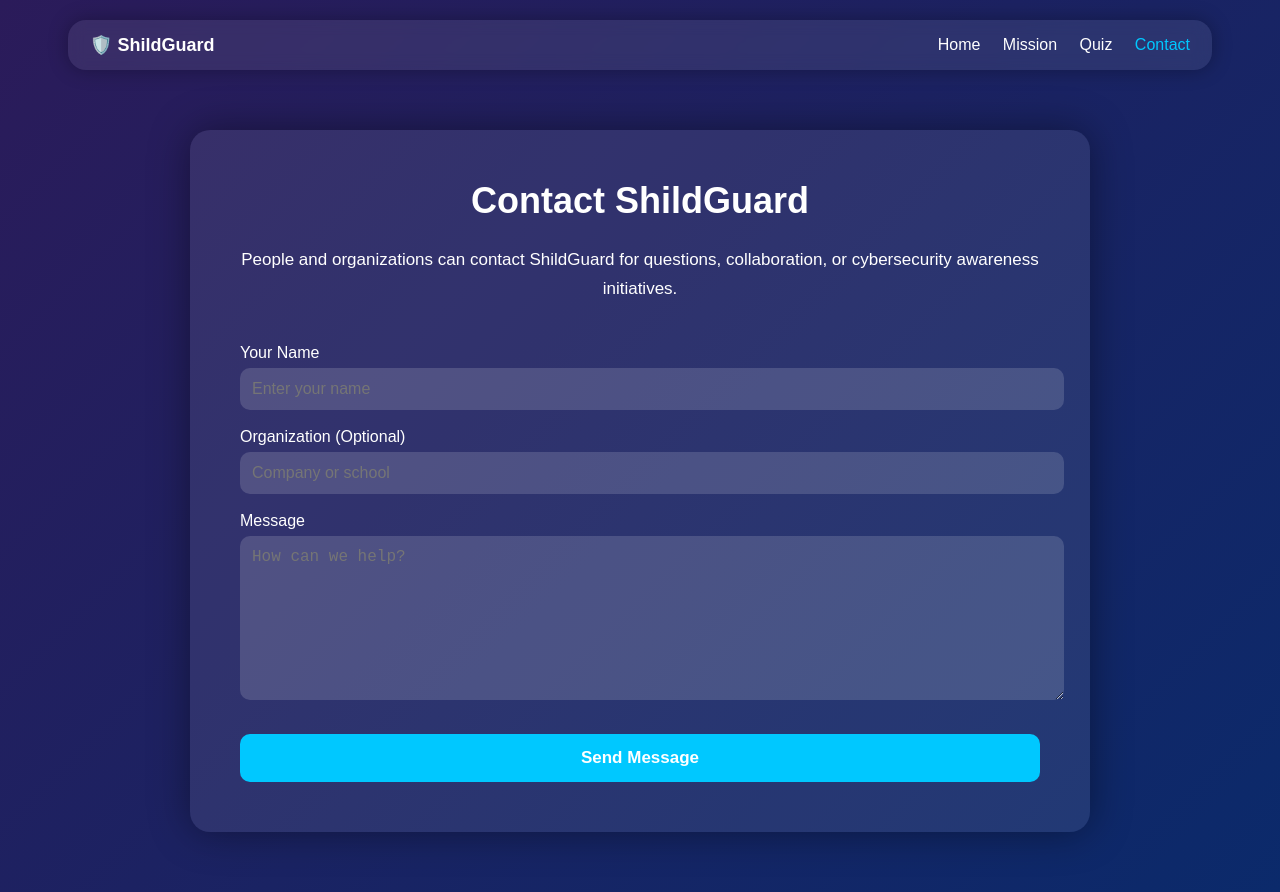
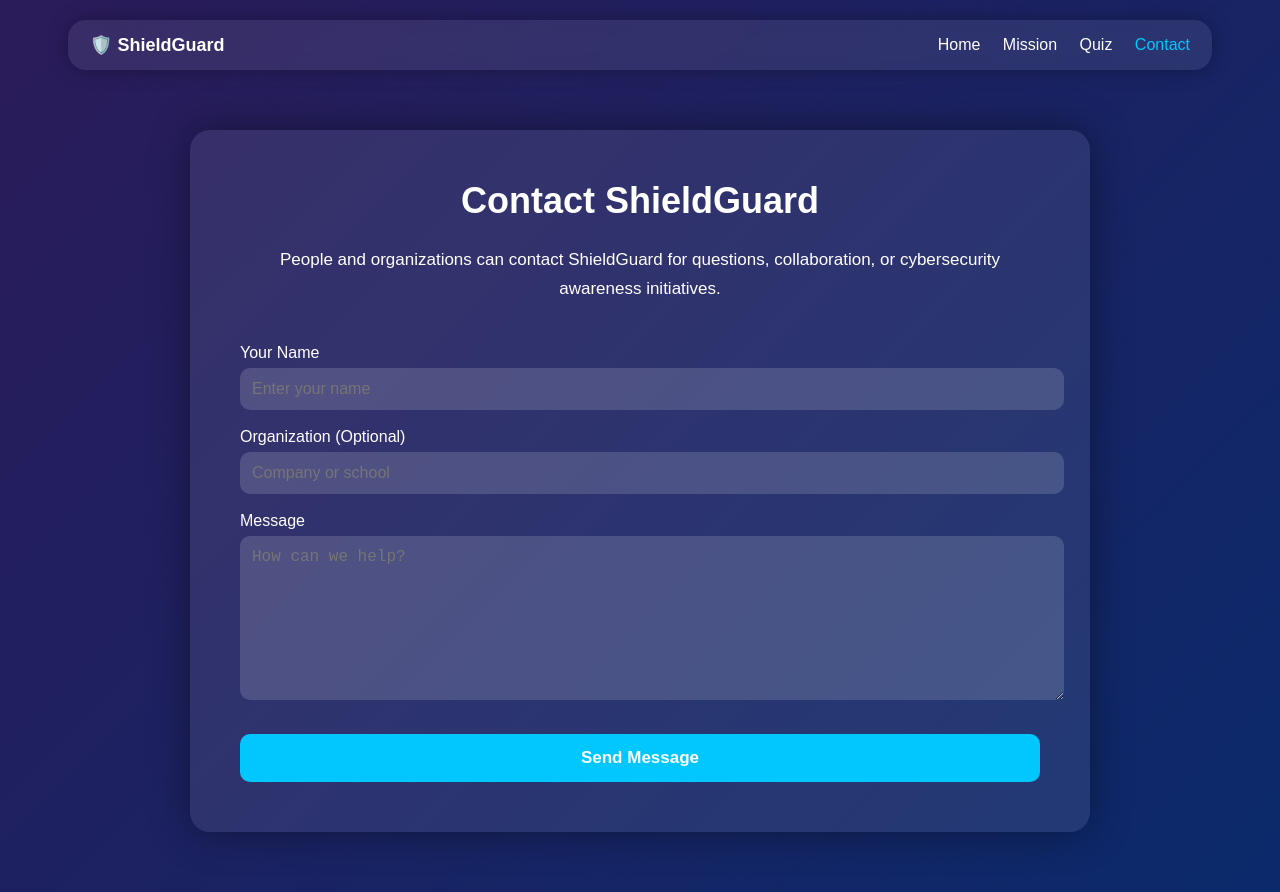
Before and after one commit to hawrefatahi91/ShildGuard, a plain HTML site: page contact.html in a window 1280 px wide. Drawn offline with Linux system fonts and the light colour scheme.

Commit message:
Fix spelling of 'ShildGuard' to 'ShieldGuard'

```diff
--- a/contact.html
+++ b/contact.html
@@ -4,7 +4,7 @@
 <meta charset="UTF-8">
 <meta name="viewport" content="width=device-width, initial-scale=1.0">
 
-<title>Contact | ShildGuard</title>
+<title>Contact | ShieldGuard</title>
 
 <style>
 body{
@@ -131,7 +131,7 @@ button:hover{
 
 <nav>
   <div class="nav-container">
-    <div class="brand">🛡️ ShildGuard</div>
+    <div class="brand">🛡️ ShieldGuard</div>
     <div class="nav-links">
       <a href="index.html">Home</a>
       <a href="mission.html">Mission</a>
@@ -145,10 +145,10 @@ button:hover{
 
 <div class="container">
 
-  <h1>Contact ShildGuard</h1>
+  <h1>Contact ShieldGuard</h1>
 
   <p>
-    People and organizations can contact ShildGuard for questions,
+    People and organizations can contact ShieldGuard for questions,
     collaboration, or cybersecurity awareness initiatives.
   </p>
 
```
